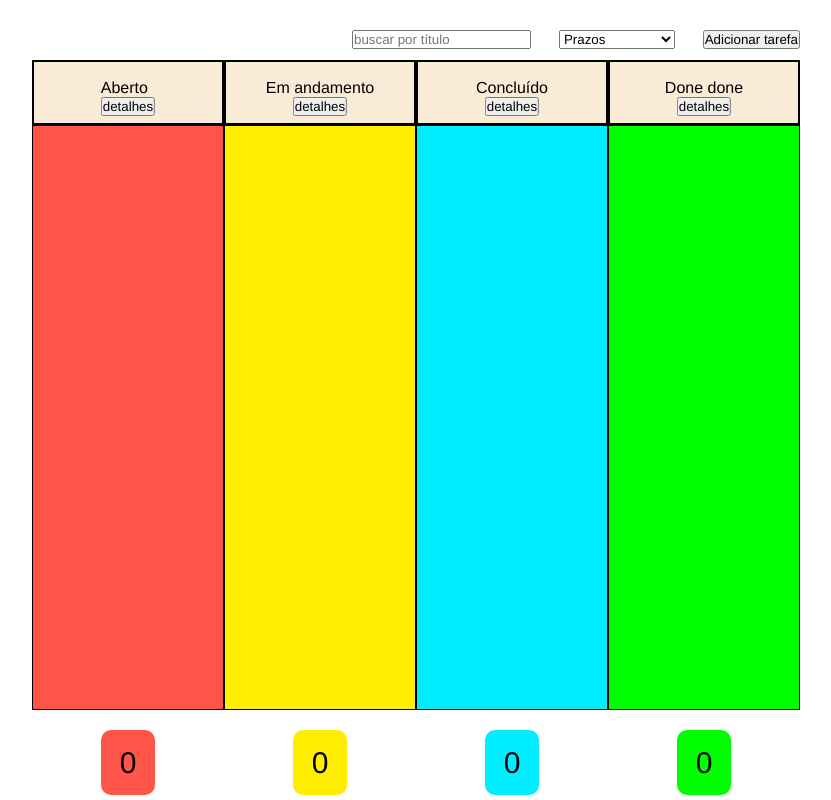
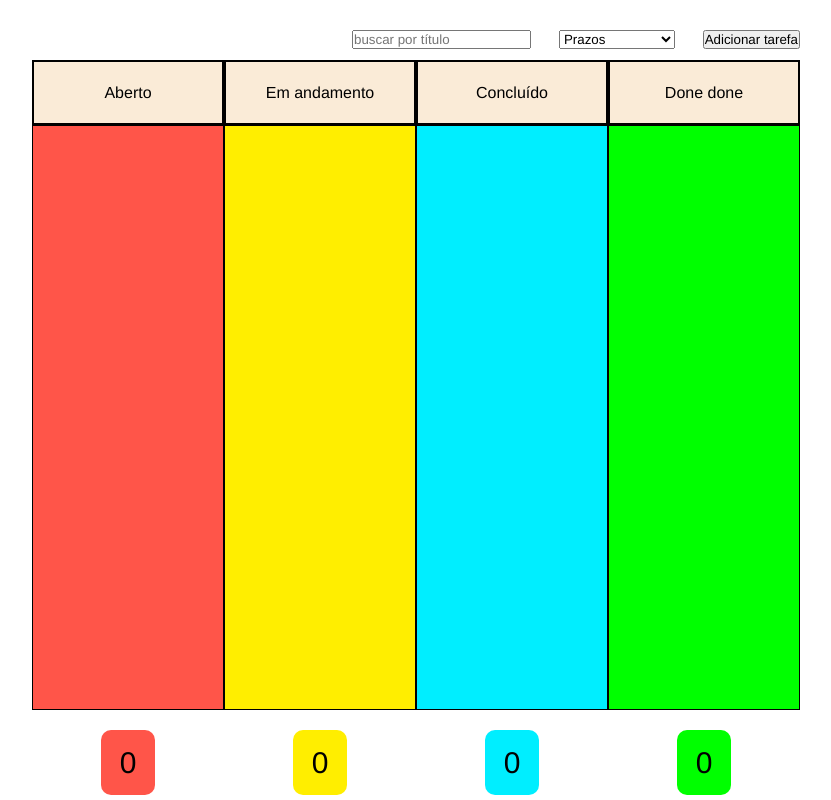
Before and after one commit to bito132/desafio-cyrrus, an Angular app: page / in a window 1280 px wide. Shown: the whole page, without its empty margins (224-1055 px from the left). Built offline with nearby package versions, Linux system fonts and the light colour scheme.

Commit message:
commit final do desafio

```diff
--- a/src/app/componentes/coluna-kanban/coluna-kanban.component.html
+++ b/src/app/componentes/coluna-kanban/coluna-kanban.component.html
@@ -2,15 +2,7 @@
 
     <li class="item-lista">
         <div class="titulo-coluna">
-            <ul class="elementos-titulo-coluna">
-                <li><p class="texto-titulo-coluna">Aberto</p></li>
-                <li>
-                    <button class="botao-detalhes">
-                        detalhes
-                    </button>
-                </li>
-            </ul>
-
+            Aberto
         </div>
         <div class="coluna" id="coluna-1" (dragover) = "arrastando($event)" (drop) = "largar($event, 'aberto')">
 
@@ -29,14 +21,7 @@
 
     <li class="item-lista">
         <div class="titulo-coluna">
-            <ul class="elementos-titulo-coluna">
-                <li><p class="texto-titulo-coluna">Em andamento</p></li>
-                <li>
-                    <button class="botao-detalhes">
-                        detalhes
-                    </button>
-                </li>
-            </ul>
+            Em andamento
         </div>
         <div class="coluna" id="coluna-2" (dragover) = "arrastando($event)" (drop) = "largar($event, 'em andamento')">
 
@@ -55,14 +40,7 @@
 
     <li class="item-lista">
         <div class="titulo-coluna">
-            <ul class="elementos-titulo-coluna">
-                <li><p class="texto-titulo-coluna">Concluído</p></li>
-                <li>
-                    <button class="botao-detalhes">
-                        detalhes
-                    </button>
-                </li>
-            </ul>
+            Concluído
         </div>
         <div class="coluna" id="coluna-3" (dragover) = "arrastando($event)" (drop) = "largar($event, 'concluido')">
 
@@ -81,14 +59,7 @@
 
     <li class="item-lista">
         <div class="titulo-coluna">
-            <ul class="elementos-titulo-coluna">
-                <li><p class="texto-titulo-coluna">Done done</p></li>
-                <li>
-                    <button class="botao-detalhes">
-                        detalhes
-                    </button>
-                </li>
-            </ul>
+            Done done
         </div>
         <div class="coluna" id="coluna-4" (dragover) = "arrastando($event)" (drop) = "largar($event, 'done done')">
 
```
Also changed, not shown: 1 other file (tests, documents, lock files or other folders).
